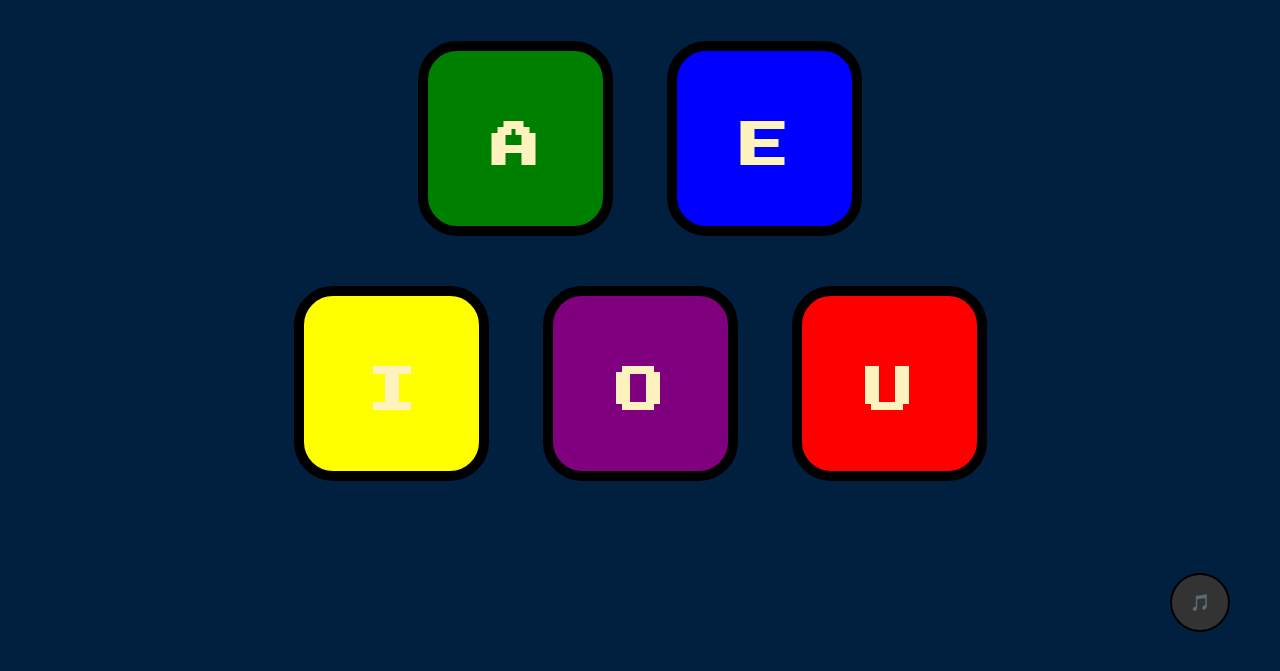
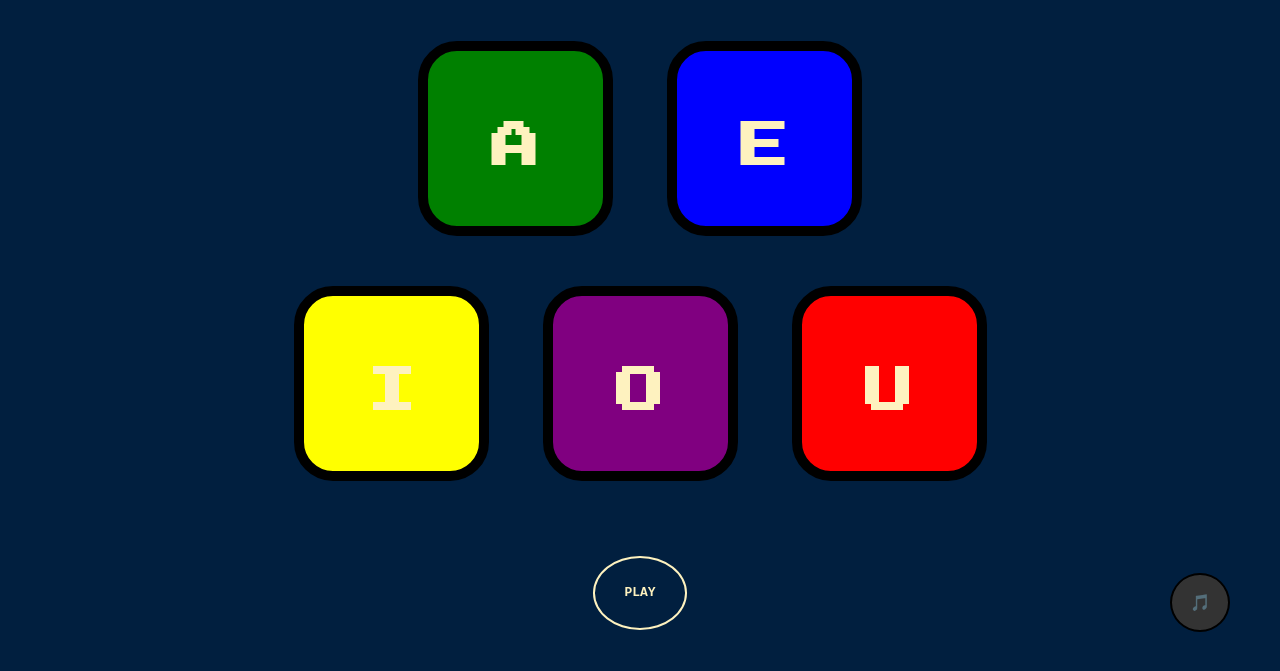
Before and after one commit to Jude-Clarke/Spanish-Vowels-Memory-Game, a plain HTML site: page index.html in a window 1280 px wide. Shown: the part 133-804 px from the top of the page. Drawn offline with nearby package versions, Linux system fonts and the light colour scheme.

Commit message:
remove mobile class from play button

```diff
--- a/index.html
+++ b/index.html
@@ -41,7 +41,7 @@
       </div>
     </div>
   </div>
-  <div id="play-btn" class="mobile">
+  <div id="play-btn" class="">
     <h4>
       PLAY
     </h4>
```
